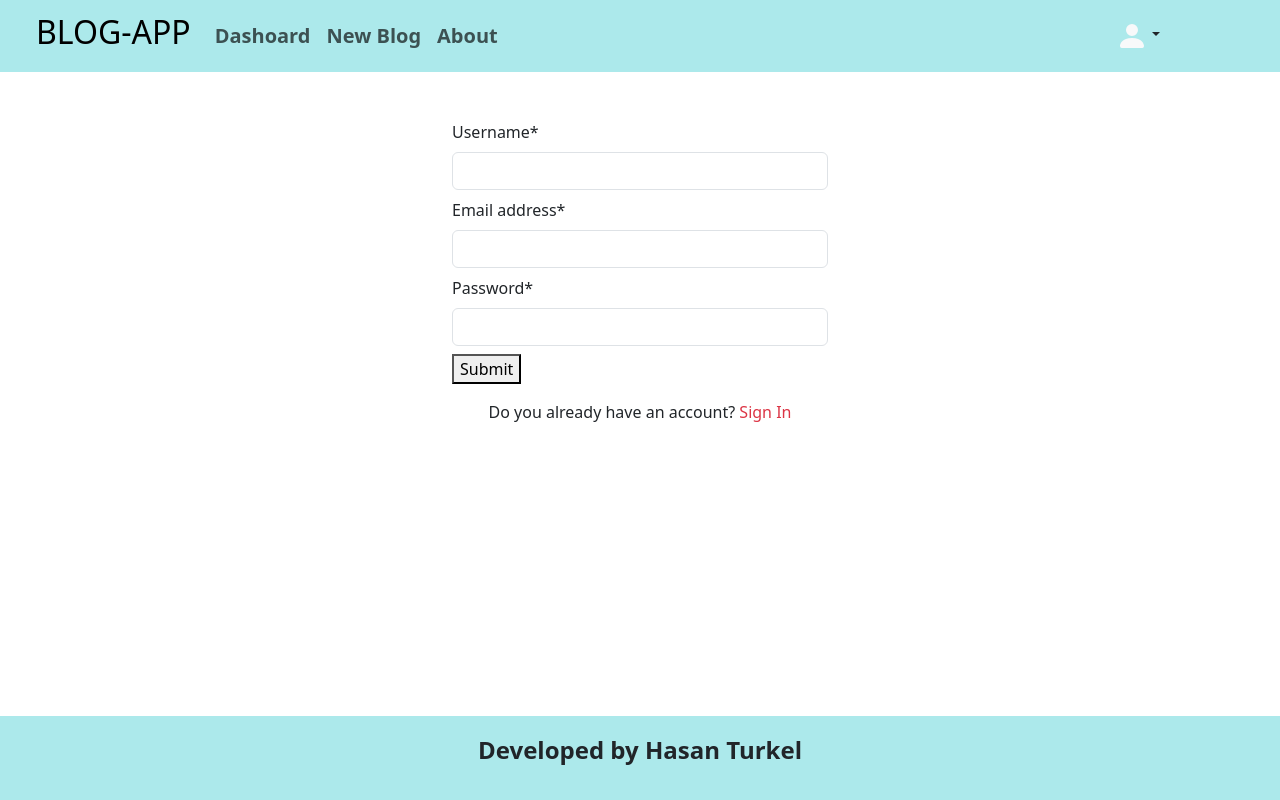
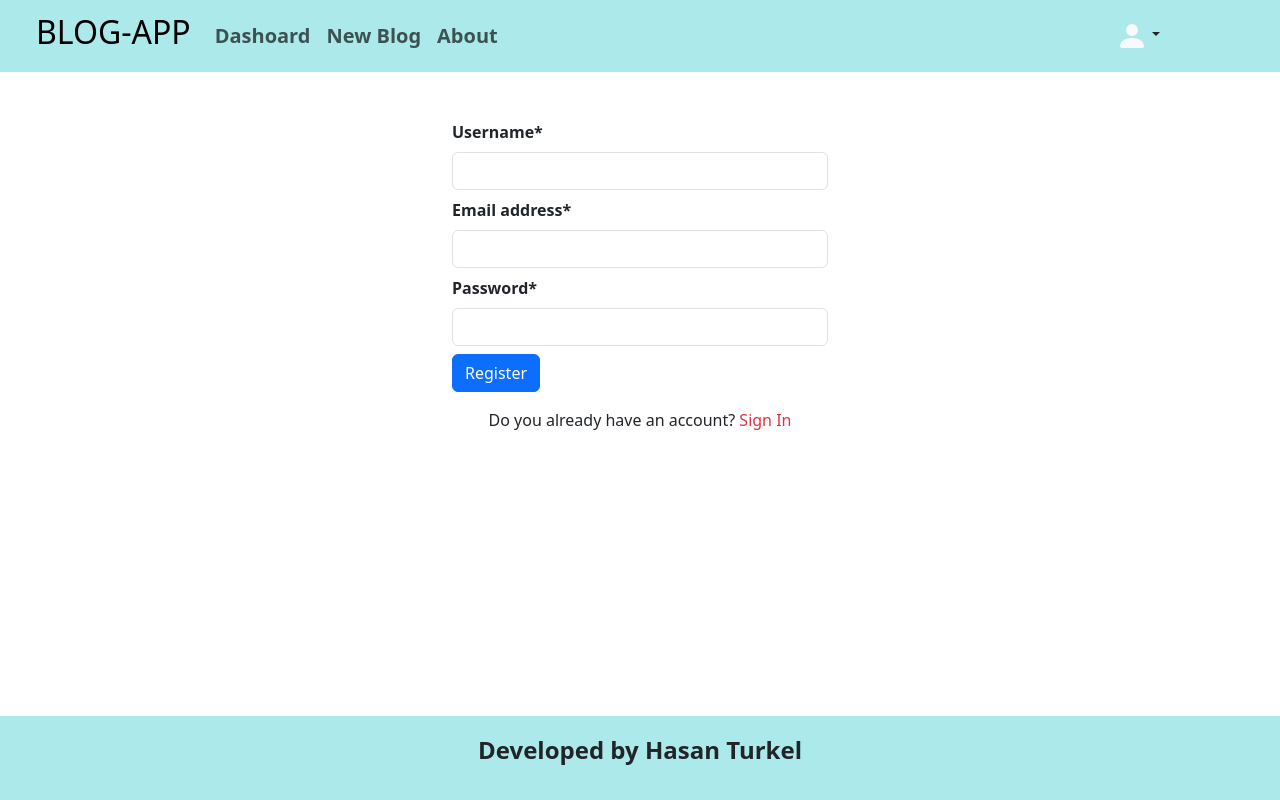
Before and after one commit to Hasan-Turkel/blog-app, a React (Vite) app: page /register in a window 1280 px wide. Built offline with nearby package versions, Linux system fonts and the light colour scheme.

Commit message:
login register css

```diff
--- a/src/components/auth/LoginForm.jsx
+++ b/src/components/auth/LoginForm.jsx
@@ -10,16 +10,16 @@ const LoginForm = () => {
 
     const loginSchema = object({
         email: string()
-          .email("Lutfen valid bir email giriniz")
-          .required("Bu alan zorunludur"),
+          .email()
+          .required(),
         password: string()
-          .required("Bu alan zorunludur")
-          .min(8, "En az 8 karakter girilmelidir")
-          .max(16, "En fazla 16 karakter girilmelidir")
-          .matches(/\d+/, "En az bir rakam içermelidir.")
-          .matches(/[a-z]/, "En az bir küçük harf içermelidir.")
-          .matches(/[A-Z]/, "En az bir büyük harf içermelidir.")
-          .matches(/[!,?{}><%&$#£+-.]+/, "En az bir özel karekter içermelidir."),
+          .required()
+          .min(8)
+          .max(16)
+          .matches(/\d+/)
+          .matches(/[a-z]/)
+          .matches(/[A-Z]/)
+          .matches(/[!,?{}><%&$#£+-.]+/),
       })
 
 
@@ -46,7 +46,7 @@ const LoginForm = () => {
         /* and other goodies */
       }) => (
         <Form onSubmit={handleSubmit}>
-            <label htmlFor="email" className="form-label mt-5">
+            <label htmlFor="email" className="form-label fw-bolder mt-5">
               Email address*
              </label>
           <input
@@ -59,7 +59,7 @@ const LoginForm = () => {
           />
           <h3>{errors.email && touched.email && errors.email}</h3>
 
-          <label htmlFor="password" className="form-label">
+          <label htmlFor="password" className="form-label fw-bolder">
               Password*
             </label>
           <input
@@ -72,8 +72,8 @@ const LoginForm = () => {
           />
           <h3>{errors.password && touched.password && errors.password}</h3>
 
-          <button type="submit" disabled={isSubmitting}>
-            Submit
+          <button type="submit" className='btn btn-primary' disabled={isSubmitting}>
+            Login
           </button>
         </Form>
       )}
--- a/src/components/auth/RegisterForm.jsx
+++ b/src/components/auth/RegisterForm.jsx
@@ -6,18 +6,18 @@ const RegisterForm = () => {
     const {register} = useAuthCalls()
   const loginSchema = object({
     email: string()
-      .email("Lutfen valid bir email giriniz")
-      .required("Bu alan zorunludur"),
+      .email()
+      .required(),
     password: string()
-      .required("Bu alan zorunludur")
-      .min(8, "En az 8 karakter girilmelidir")
-      .max(16, "En fazla 16 karakter girilmelidir")
-      .matches(/\d+/, "En az bir rakam içermelidir.")
-      .matches(/[a-z]/, "En az bir küçük harf içermelidir.")
-      .matches(/[A-Z]/, "En az bir büyük harf içermelidir.")
-      .matches(/[!,?{}><%&$#£+-.]+/, "En az bir özel karekter içermelidir."),
+      .required()
+      .min(8)
+      .max(16)
+      .matches(/\d+/)
+      .matches(/[a-z]/)
+      .matches(/[A-Z]/)
+      .matches(/[!,?{}><%&$#£+-.]+/),
       username:string()
-      .required("Bu alan zorunludur")
+      .required()
   });
 
   return (
@@ -46,7 +46,7 @@ const RegisterForm = () => {
           /* and other goodies */
         }) => (
           <Form onSubmit={handleSubmit} >
-            <label htmlFor="username" className="form-label mt-5">
+            <label htmlFor="username" className="form-label fw-bolder mt-5">
               Username*
             </label>
             <input
@@ -58,7 +58,7 @@ const RegisterForm = () => {
               value={values.username}
             />
             <h3>{errors.username && touched.username && errors.username}</h3>
-            <label htmlFor="email" className="form-label">
+            <label htmlFor="email" className="form-label fw-bolder">
               Email address*
             </label>
             <input
@@ -71,7 +71,7 @@ const RegisterForm = () => {
             />
             <h3>{errors.email && touched.email && errors.email}</h3>
 
-            <label htmlFor="password" className="form-label">
+            <label htmlFor="password" className="form-label fw-bolder">
               Password*
             </label>
             <input
@@ -84,8 +84,8 @@ const RegisterForm = () => {
             />
             <h3>{errors.password && touched.password && errors.password}</h3>
 
-            <button type="submit" disabled={isSubmitting}>
-              Submit
+            <button type="submit" className="btn btn-primary" disabled={isSubmitting}>
+              Register
             </button>
           </Form>
         )}
```
